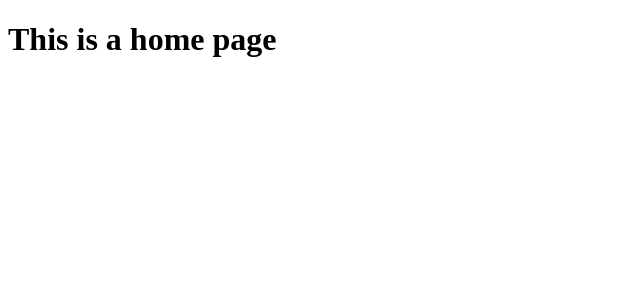
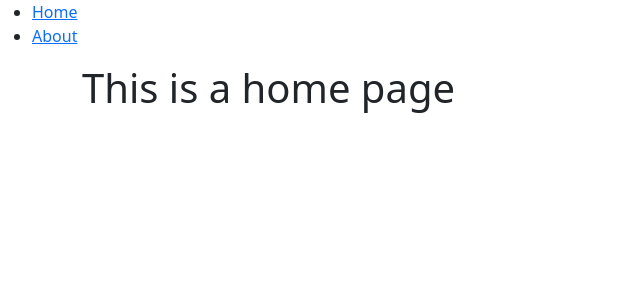
Before and after one commit to Logitar/Vue3Template, a Vue app: page / in a window 1280 px wide. Shown: the top 300 px of the page, without its empty margins (0-640 px from the left). Built offline with nearby package versions, Linux system fonts and the light colour scheme.

Commit message:
Installed Bootstrap.

```diff
--- a/package.json
+++ b/package.json
@@ -15,6 +15,8 @@
     "format": "prettier --write src/"
   },
   "dependencies": {
+    "@popperjs/core": "^2.11.8",
+    "bootstrap": "^5.3.2",
     "pinia": "^2.1.7",
     "vue": "^3.3.11",
     "vue-router": "^4.2.5"
--- a/src/App.vue
+++ b/src/App.vue
@@ -3,5 +3,15 @@ import { RouterView } from "vue-router";
 </script>
 
 <template>
+  <nav>
+    <ul>
+      <li>
+        <RouterLink :to="{ name: 'Home' }">Home</RouterLink>
+      </li>
+      <li>
+        <RouterLink :to="{ name: 'About' }">About</RouterLink>
+      </li>
+    </ul>
+  </nav>
   <RouterView />
 </template>
--- a/src/main.ts
+++ b/src/main.ts
@@ -3,6 +3,9 @@ import { createPinia } from "pinia";
 
 import App from "./App.vue";
 import router from "./router";
+
+import "bootstrap/dist/css/bootstrap.min.css";
+import "bootstrap";
 
 const app = createApp(App);
 
```
Also changed, not shown: 1 other file (tests, documents, lock files or other folders).
